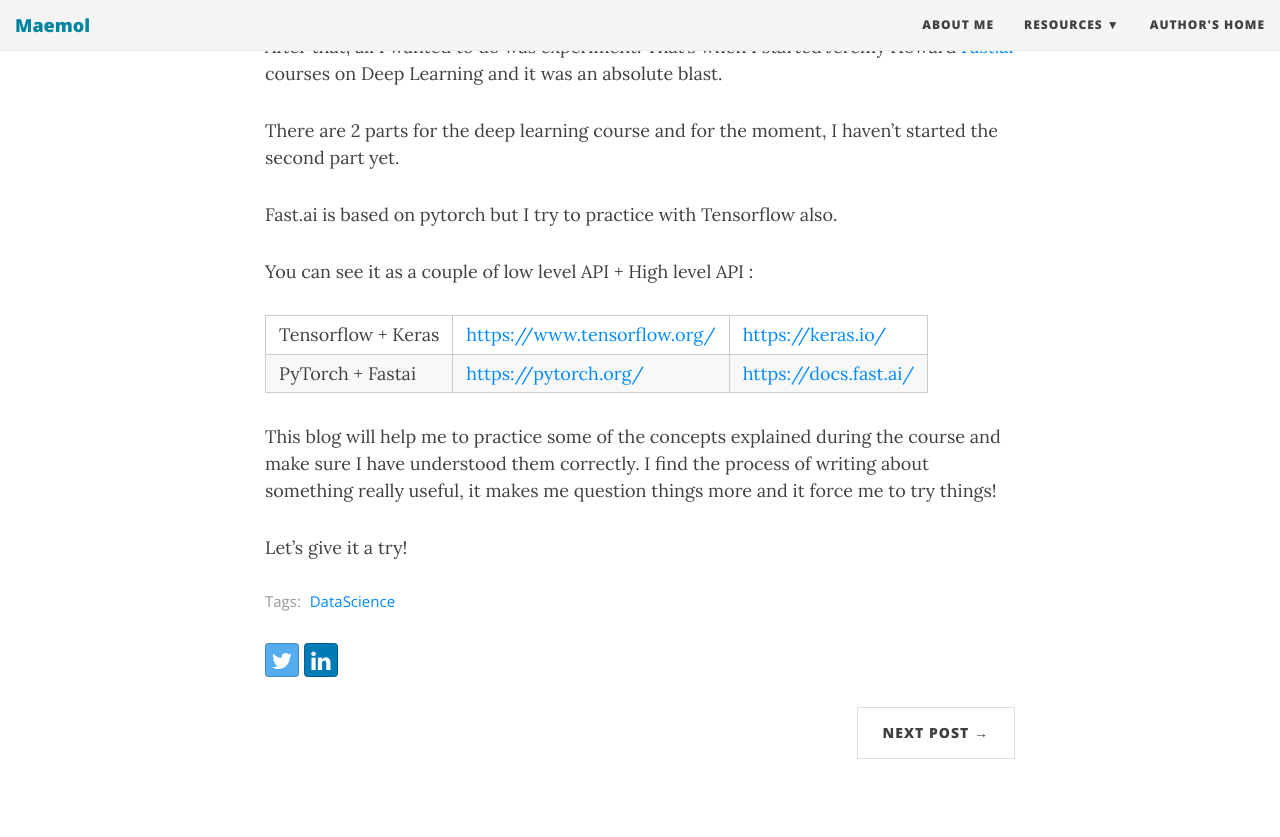
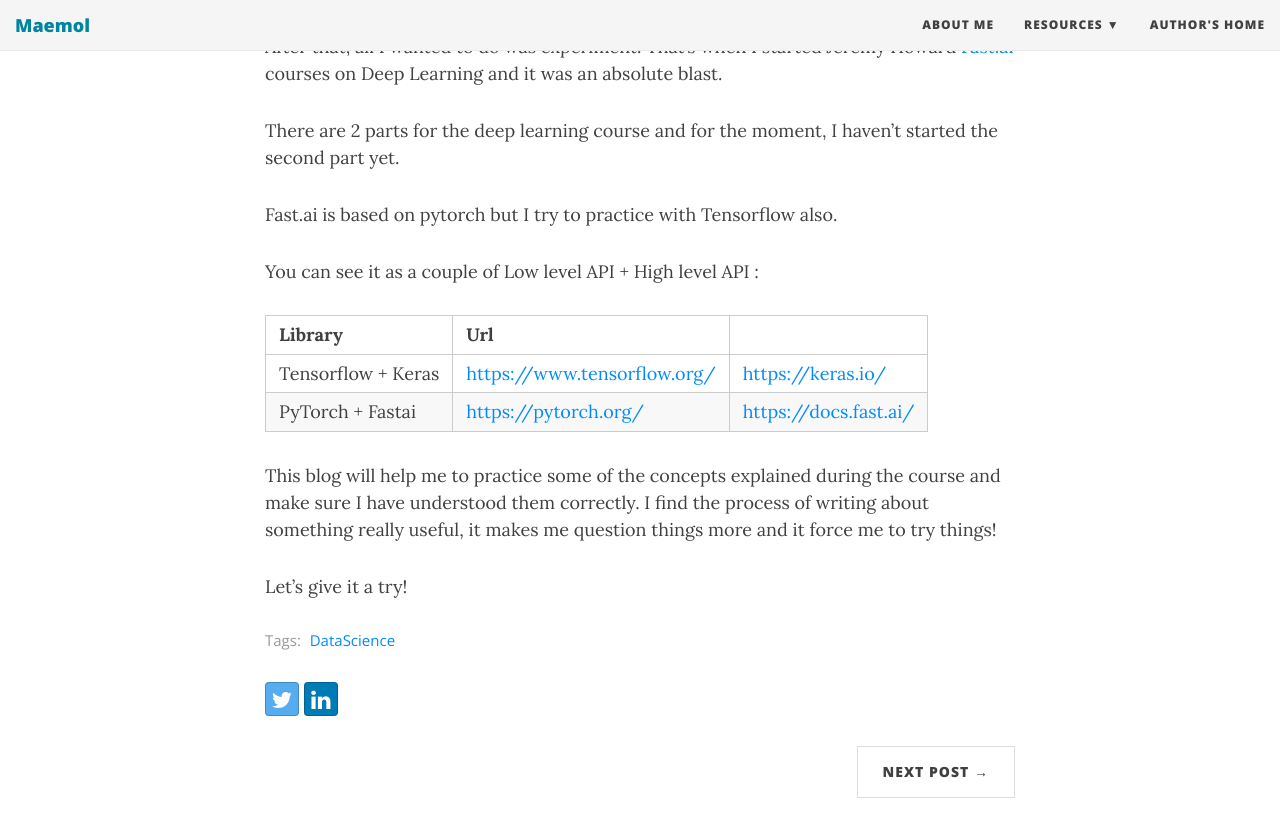
Before and after one commit to Maemol/maemol.github.io, a Jekyll site: the page built from _posts/2019-03-26-hello.md, in a window 1280 px wide and 900 px high, scrolled down 1248 px. Shown: the top 837 px of the window. Built offline with Jekyll 4.4.1, drawn with Linux system fonts in a browser that asks for light colours; nearby versions of some CDN libraries.

Commit message:
minor fix

```diff
--- a/_posts/2019-03-26-hello.md
+++ b/_posts/2019-03-26-hello.md
@@ -38,8 +38,10 @@
 
 Fast.ai is based on pytorch but I try to practice with Tensorflow also.
 
-You can see it as a couple of low level API + High level API :
+You can see it as a couple of Low level API + High level API :
 
+| Library | Url |
+| :------ |:--- |
 | Tensorflow + Keras | [https://www.tensorflow.org/](https://www.tensorflow.org/) | [https://keras.io/](https://keras.io/) |
 | PyTorch + Fastai | [https://pytorch.org/](https://pytorch.org/) | [https://docs.fast.ai/](https://docs.fast.ai/) |
 
```
